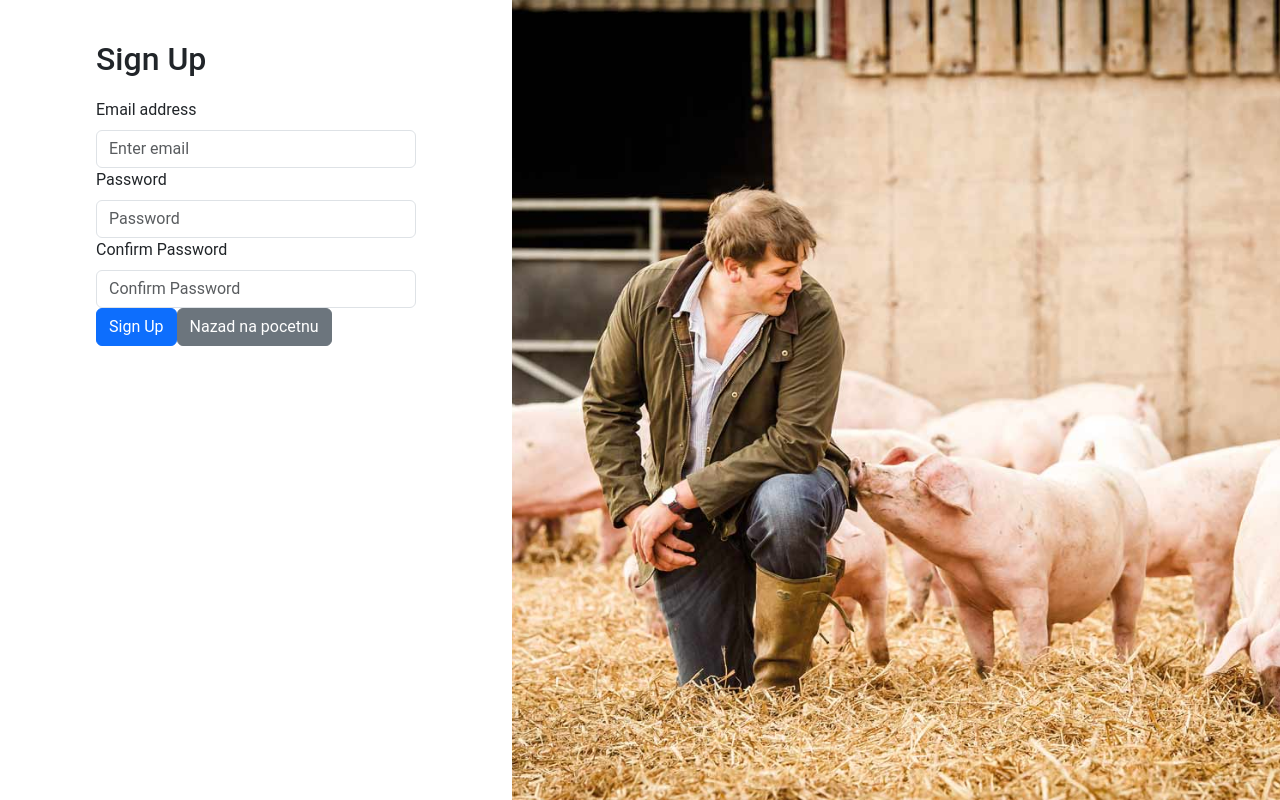
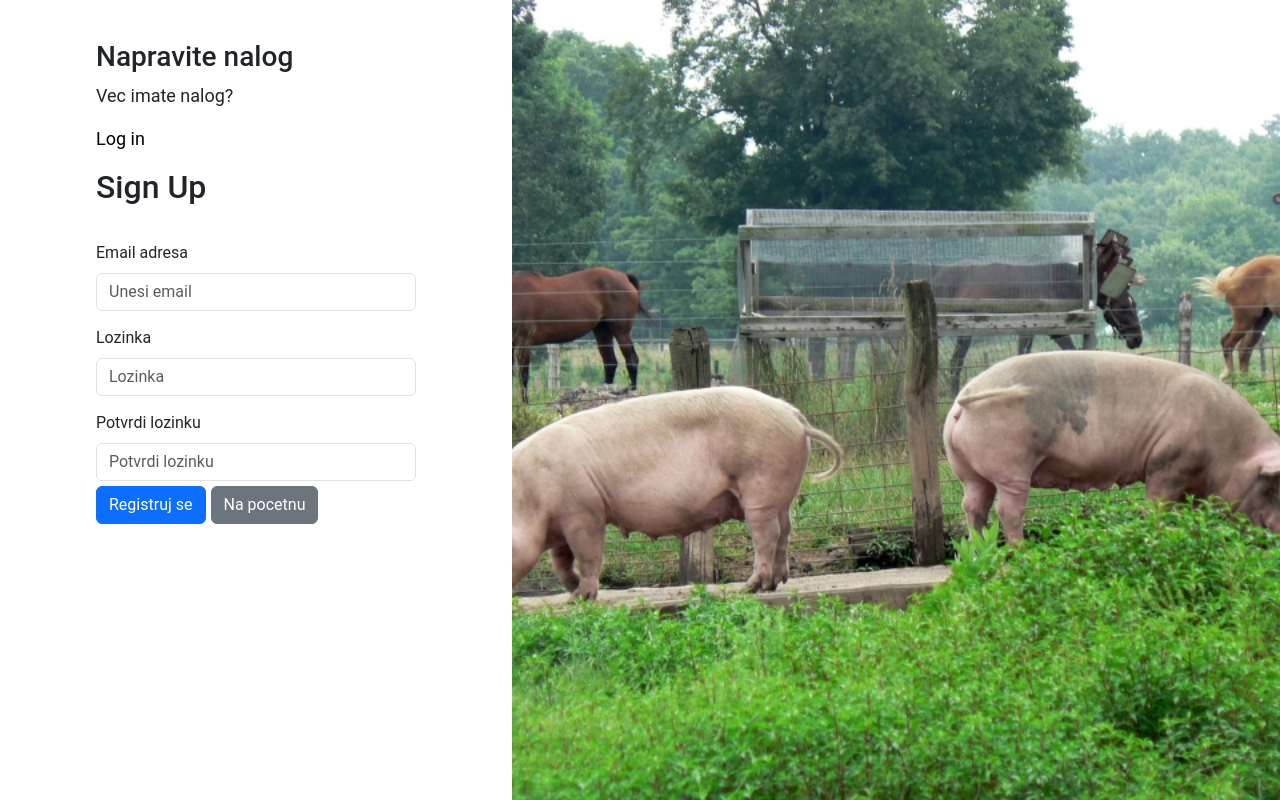
Before and after one commit to MirkoDuric/MyFarmManager-Frontend, a React (Create React App) app: page /signup in a window 1280 px wide. Built offline with nearby package versions, Linux system fonts and the light colour scheme.

Commit message:
Detalji na css

```diff
--- a/src/Components/Login/Login.css
+++ b/src/Components/Login/Login.css
@@ -11,3 +11,9 @@
   background-size: cover;
   background-position: center;
 }
+.login-button,
+.signup-button,
+.nazad-button {
+  margin-right: 5px;
+  margin-top: 5px;
+}
--- a/src/Components/Login/Login.js
+++ b/src/Components/Login/Login.js
@@ -16,7 +16,7 @@ const Login = () => {
   return (
     <Container fluid>
       <Row>
-        <Col sm={6} className="login-form">
+        <Col sm={6} xs={12} className="login-form">
           <div className="form-wrapper">
             <h2>Log In</h2>
             <Form onSubmit={handleSubmit}>
@@ -42,21 +42,24 @@ const Login = () => {
 
               {error && <Alert variant="danger">{error}</Alert>}
 
-              <Button variant="primary" type="submit">
+              <Button variant="primary" type="submit" className="login-button">
                 Log In
               </Button>
 
-              <Link to="/signup" className="btn btn-secondary ml-2">
+              <Link
+                to="/signup"
+                className="btn btn-secondary ml-2 signup-button"
+              >
                 Sign Up
               </Link>
 
-              <Link to="/" className="btn btn-secondary ml-2">
-                Nazad na pocetnu
+              <Link to="/" className="btn btn-secondary ml-2 nazad-button">
+                Na pocetnu
               </Link>
             </Form>
           </div>
         </Col>
-        <Col sm={6} className="login-image"></Col>
+        <Col sm={6} xs={0} className="login-image"></Col>
       </Row>
     </Container>
   );
--- a/src/Components/Signup/Signup.css
+++ b/src/Components/Signup/Signup.css
@@ -1,6 +1,6 @@
 /* Stilizacija signup forme */
 .signup-form {
-  background-color: #fff;
+  background-color: white;
   width: 40%;
 }
 
@@ -16,7 +16,15 @@
 .signup-image {
   width: 60%;
   height: 100vh;
-  background-image: url("../../MyFarmManagerImg/farmersasvinjama.jpeg");
+  background-image: url("../../MyFarmManagerImg/iStock_000000779313_Small.jpeg");
   background-size: cover;
   background-position: center;
 }
+
+.Login {
+  text-decoration: none;
+  color: black;
+}
+.form-label {
+  margin-top: 15px;
+}
--- a/src/Components/Signup/Signup.js
+++ b/src/Components/Signup/Signup.js
@@ -22,28 +22,33 @@ const Signup = () => {
       <Row>
         <Col sm={6} className="signup-form">
           <div className="form-wrapper">
+            <h3>Napravite nalog</h3>
+            <p>Vec imate nalog? </p>
+            <Link to={"/login"} className="Login">
+              <p>Log in</p>
+            </Link>
             <h2>Sign Up</h2>
             <Form onSubmit={handleSubmit}>
               <Form.Group controlId="formBasicEmail">
-                <Form.Label>Email address</Form.Label>
-                <Form.Control type="email" placeholder="Enter email" />
+                <Form.Label>Email adresa</Form.Label>
+                <Form.Control type="email" placeholder="Unesi email" />
               </Form.Group>
 
               <Form.Group controlId="formBasicPassword">
-                <Form.Label>Password</Form.Label>
+                <Form.Label>Lozinka</Form.Label>
                 <Form.Control
                   type="password"
-                  placeholder="Password"
+                  placeholder="Lozinka"
                   value={password}
                   onChange={(e) => setPassword(e.target.value)}
                 />
               </Form.Group>
 
               <Form.Group controlId="formBasicConfirmPassword">
-                <Form.Label>Confirm Password</Form.Label>
+                <Form.Label>Potvrdi lozinku</Form.Label>
                 <Form.Control
                   type="password"
-                  placeholder="Confirm Password"
+                  placeholder="Potvrdi lozinku"
                   value={confirmPassword}
                   onChange={(e) => setConfirmPassword(e.target.value)}
                 />
@@ -51,11 +56,11 @@ const Signup = () => {
 
               {error && <Alert variant="danger">{error}</Alert>}
 
-              <Button variant="primary" type="submit">
-                Sign Up
+              <Button variant="primary" type="submit" className="signup-button">
+                Registruj se
               </Button>
-              <Link to="/" className="btn btn-secondary ml-2">
-                Nazad na pocetnu
+              <Link to="/" className="btn btn-secondary ml-2 nazad-button">
+                Na pocetnu
               </Link>
             </Form>
           </div>
```
